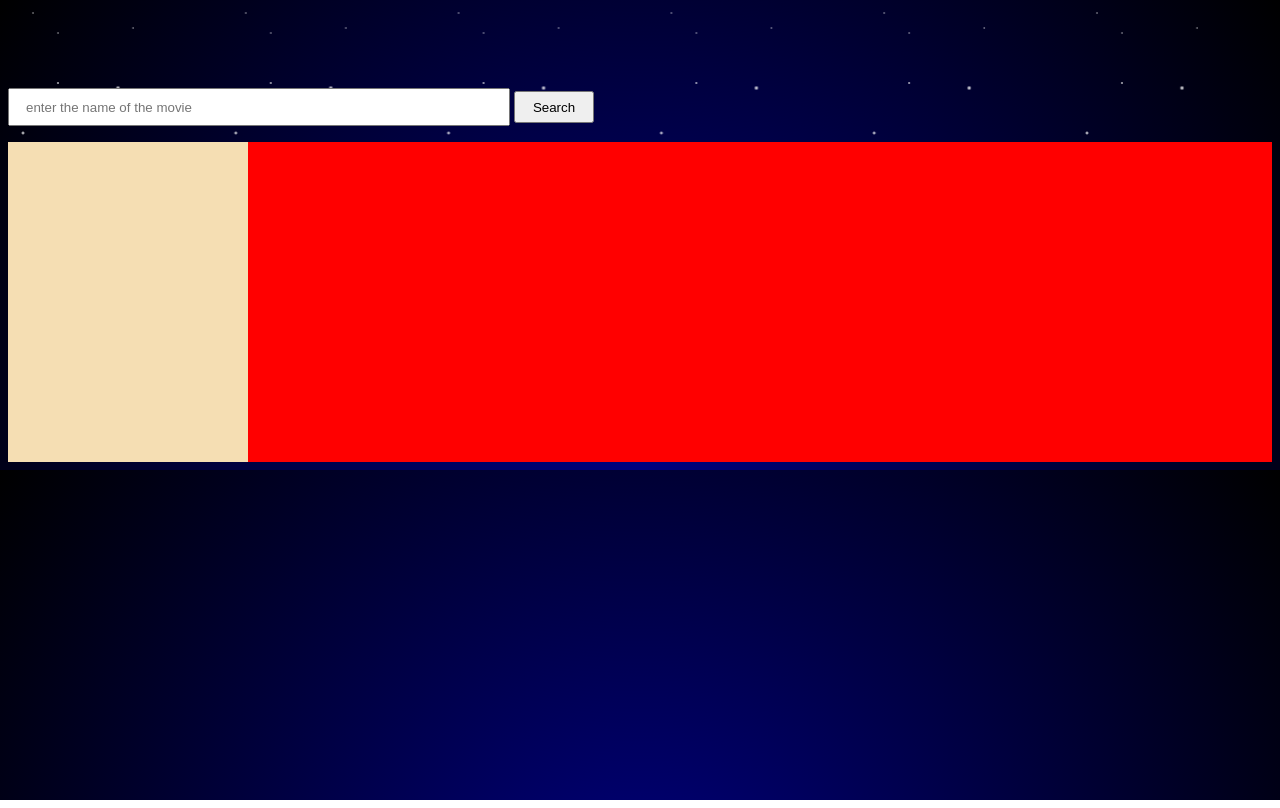
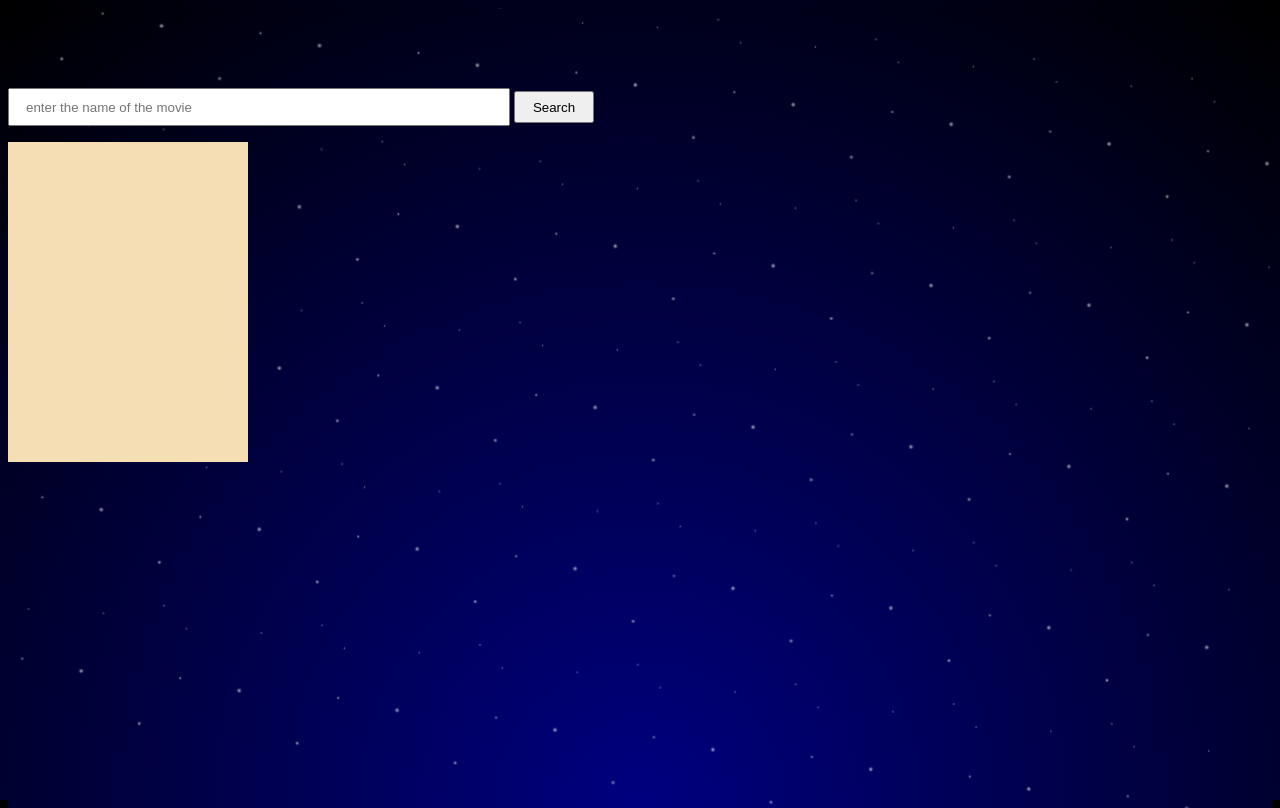
Before and after one commit to aConstantVariable/movie, a website: page index.html in a window 1280 px wide. Drawn offline with Linux system fonts and the light colour scheme; no server answers.

Commit message:
animation background

```diff
--- a/index.html
+++ b/index.html
@@ -5,6 +5,8 @@
   </head>
   <body>
     <main id="main">
+      <div class="sky-background"></div>
+      <div class="search-content">
         <div class="search-bar">
             <input class="input-box" type="text" placeholder="enter the name of the movie">
             <button class="search" onclick="searchMovie(event)"  type="button"> Search </button>
@@ -16,6 +18,7 @@
 
           </div>
       </div>
+    </div>
     </main>
     <script  src="index.js"></script>
   </body>
--- a/style.css
+++ b/style.css
@@ -1,16 +1,25 @@
-body {
+html, body {
     height: 100%;
     overflow: hidden;
     background: radial-gradient(circle at bottom, navy 0, black 100%  );
 
 }
+
+@keyframes anime {
+    20% {opacity: 0.5;}
+    50% {opacity: 0.50;}
+    75% {opacity: 0.75;}
+    100% { transform: rotate(360deg);
+        opacity: 1;
+    }
+}
+
 .sky-background {
-    width: 5rem;
-}
-#main {
-    background: center / 200px 200px space;
-    display: flex;
-    flex-direction: column;
+    background: center / 150px 150px space;
+    width: 100%;
+    height: 100%;
+    animation: anime 50s ease-in-out infinite;
+    animation-direction: alternate;
     background-image:  radial-gradient(
         1px 1px at 25px 5px,
         white,
@@ -42,21 +51,38 @@ body {
         rgba(255, 255, 255, 0)
       );
 }
+
+#main {
+    height: 100%;
+
+    display: flex;
+    flex-direction: column;
+
+}
+.search-content {
+    position: absolute;
+}
 .search-bar {
+    /* animation: anime 0s  infinite reverse; */
     margin-top: 5rem;
+    animation-direction: reverse;
 }
 .input-box {
+    /* animation: anime 10s  infinite reverse; */
     width: 30rem;
     height: 2rem;
     margin: auto;
     padding-left: 1rem;
 }
 .search {
+    /* animation: anime 180s  infinite reverse; */
+
     width: 5rem;
     height: 2rem;
 }
 .container {
-    background-color: red;
+    /* animation: anime 180s  infinite reverse; */
+    animation-direction: reverse;
     width: 100%;
     height: 100%;
     display: flex;
```
